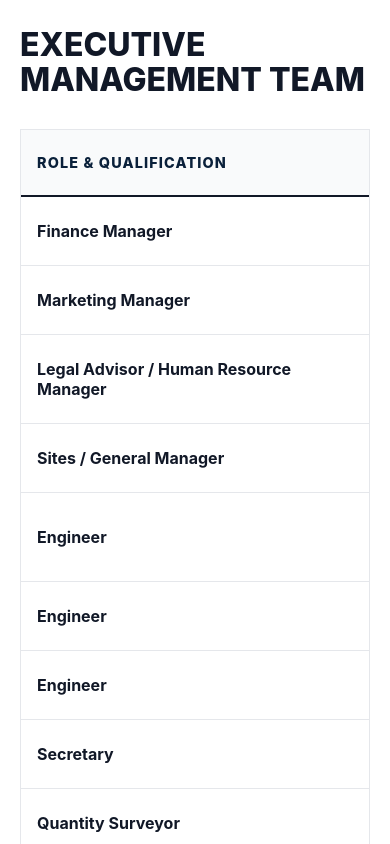
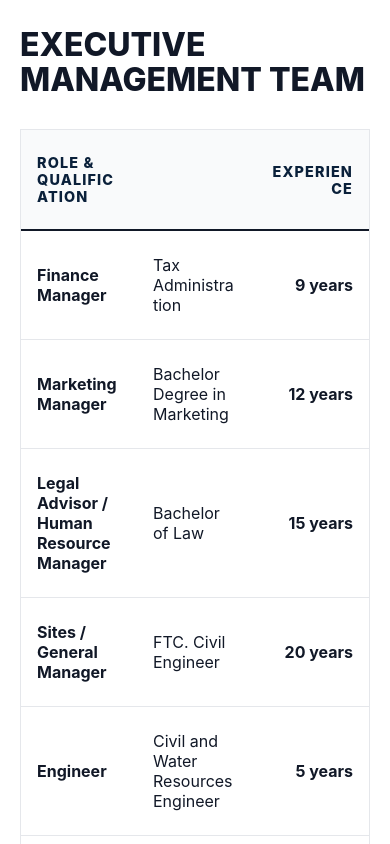
Before and after one commit to louisclarencepeter/METZ, a React (Vite) app: page /about in a window 390 px wide. Shown: the part 3800-4644 px from the top of the page. Built offline with nearby package versions, Linux system fonts and the light colour scheme.

Commit message:
fix: eliminate remaining mobile overflow issues across all routes

```diff
--- a/src/styles.css
+++ b/src/styles.css
@@ -1961,6 +1961,15 @@ address strong,
 }
 
 @media (max-width: 640px) {
+  .home-hero {
+    overflow: hidden;
+  }
+
+  .home-hero__image {
+    animation: none;
+    transform: none;
+  }
+
   .brand small {
     display: none;
   }
@@ -2077,23 +2086,31 @@ address strong,
   }
 
   .filter-row {
-    flex-wrap: nowrap;
-    overflow-x: auto;
-    -webkit-overflow-scrolling: touch;
-    padding-bottom: 0.5rem;
+    flex-wrap: wrap;
+    overflow-x: visible;
+    padding-bottom: 0;
     gap: 0.45rem;
-    /* hide scrollbar visually but keep it functional */
-    scrollbar-width: none;
-  }
-
-  .filter-row::-webkit-scrollbar {
-    display: none;
   }
 
   .filter-button {
     flex-shrink: 0;
     padding: 0.55rem 0.75rem;
     font-size: 0.92rem;
+  }
+
+  .table-shell {
+    overflow-x: visible;
+  }
+
+  table {
+    min-width: 0;
+    table-layout: fixed;
+  }
+
+  th,
+  td {
+    padding: 0.85rem 0.65rem;
+    overflow-wrap: anywhere;
   }
 
   .photo-viewer {
```
